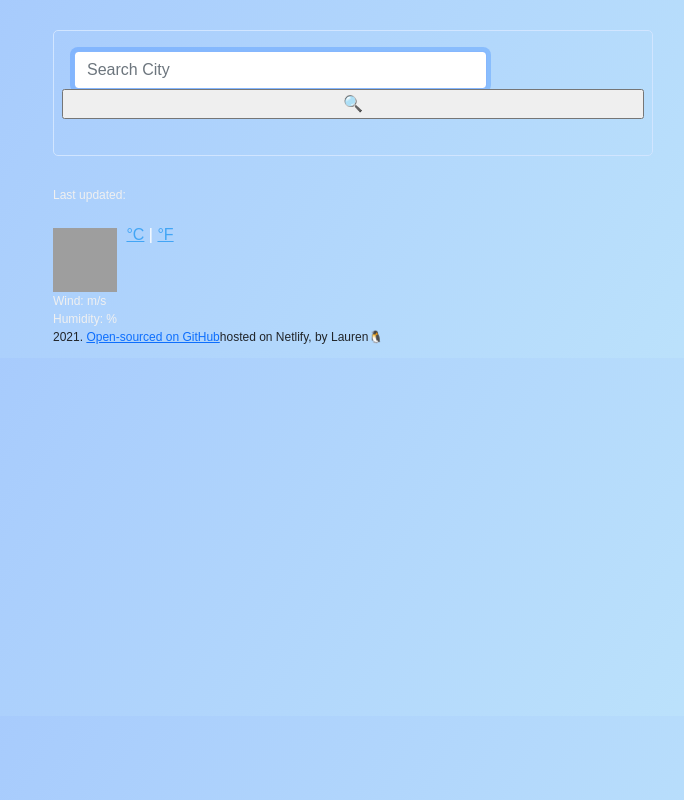
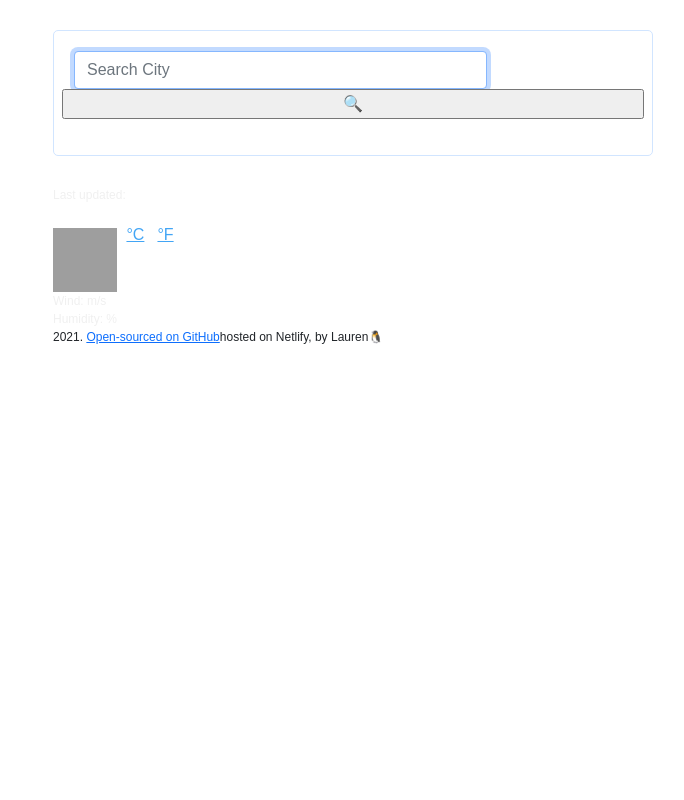
Before and after one commit to laurenlmylee/weather-app-version-2, a plain HTML site: page index.html in a window 1280 px wide. Shown: the whole page, without its empty margins (287-971 px from the left). Drawn offline with nearby package versions, Linux system fonts and the light colour scheme; grey boxes are pictures that could not be loaded.

Commit message:
Update styles.css

```diff
--- a/src/styles.css
+++ b/src/styles.css
@@ -1,6 +1,6 @@
 body {
   font-family: Arial, Helvetica, sans-serif;
-  background: linear-gradient(120deg, #a1c4fd 0%, #c2e9fb 100%);
+
   border-radius: 18px;
 
 }
```
